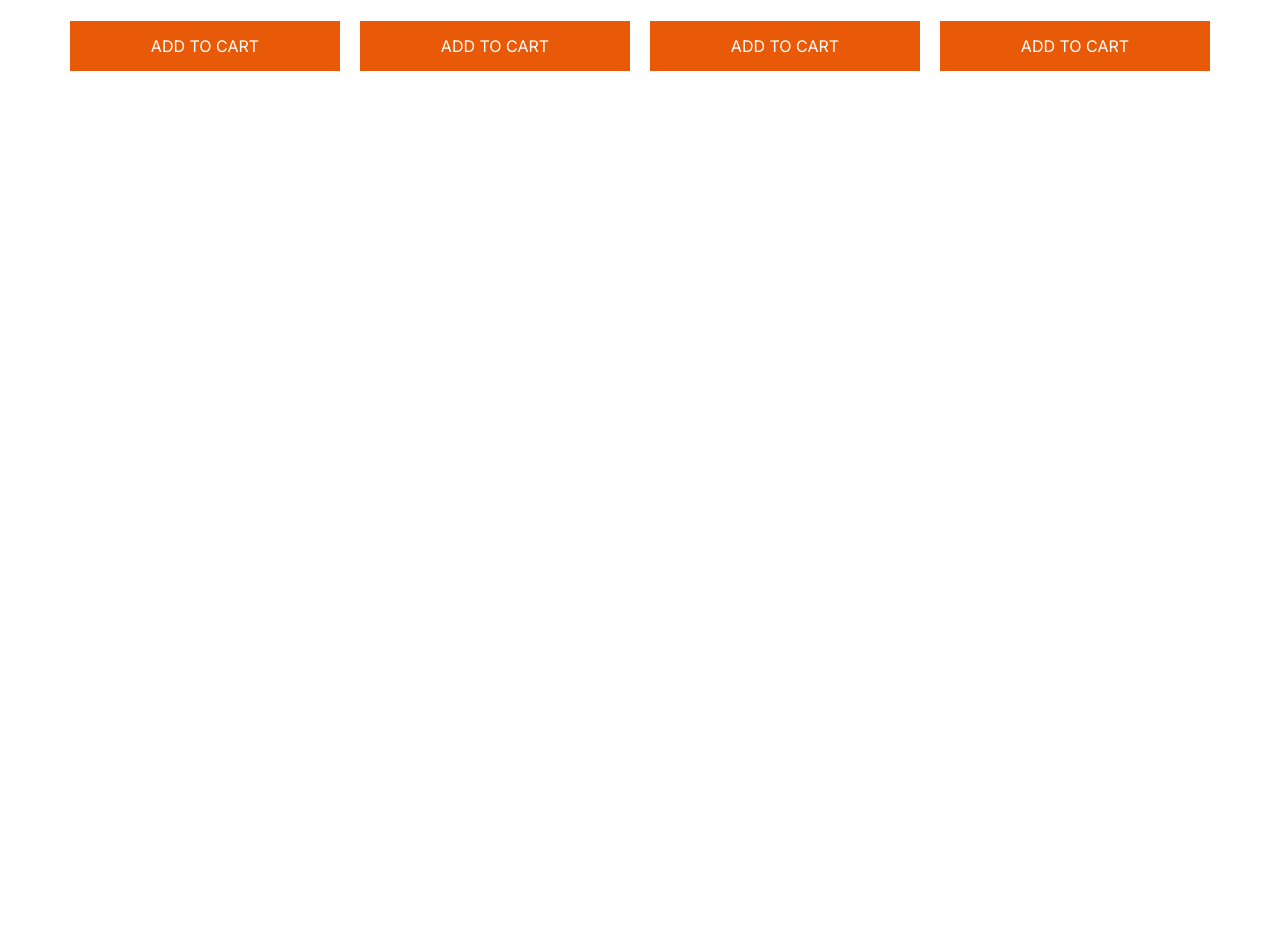
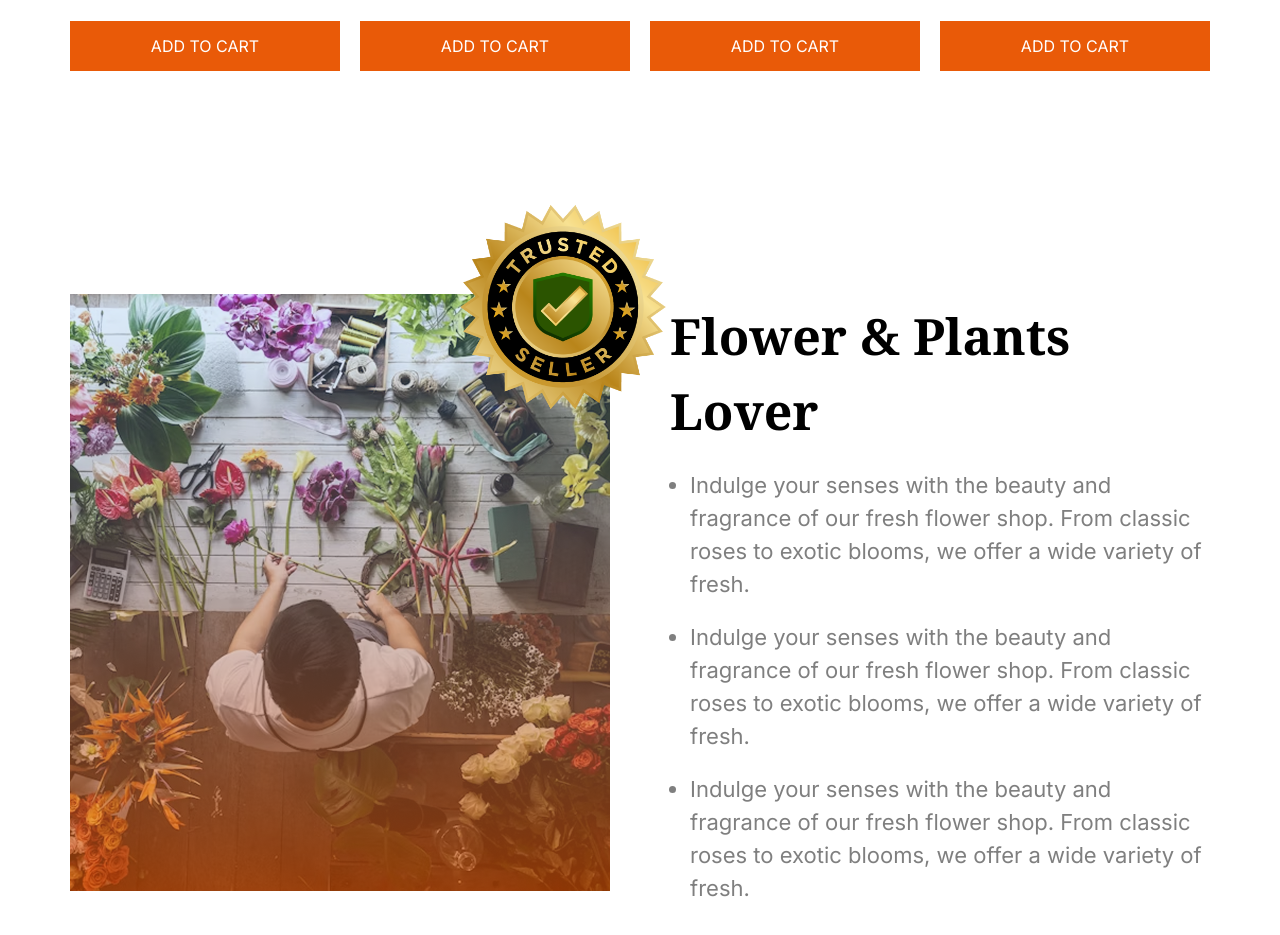
Before and after one commit to marufmahin/B12A02-Responsive-Flowers, a plain HTML site: page index.html in a window 1280 px wide. Shown: the part 1721-2656 px from the top of the page. Before the commit the page ends 1792 px from the top, so only its background shows below. Drawn offline with nearby package versions, Linux system fonts and the light colour scheme.

Commit message:
Flower & Plants Lover Section Added

```diff
--- a/index.html
+++ b/index.html
@@ -133,6 +133,36 @@
             </div>
          </section>
 
+         <!--  Plants Lover section-->
+
+         <section class="lg:flex lg:flex-row lg:mt-52 mt-10 lg:justify-between flex flex-col justify-center items-center mb-52 mx-4 lg:mx-0">
+
+            <div class="flex max-w-[540px]">
+                <img src="assets/flower-store.png" alt="">
+                <img class=" hidden lg:block w-[286px] h-[286px] ml-[-190px] mt-[-130px]" src="assets/trusted-badge.png" alt="">
+
+            </div>
+
+            <div class="max-w-[540px]">
+                <h3 class="noto-serif text-black font-bold lg:text-[50px] text-[30px] mt-5">Flower & Plants <span class="hidden lg:inline"> <br> </span> Lover</h3>
+
+
+                    <ul class="list-disc inter-normal  pl-5 text-[#00000080] lg:text-[22px] text-[14px] flex flex-col gap-5 mt-5">
+                        <li>
+                            Indulge your senses with the beauty and fragrance of our fresh flower shop. From classic roses to exotic blooms, we offer a wide variety of fresh.
+
+                        </li>
+                        <li>
+                            Indulge your senses with the beauty and fragrance of our fresh flower shop. From classic roses to exotic blooms, we offer a wide variety of fresh.
+                        </li>
+                        <li>
+                            Indulge your senses with the beauty and fragrance of our fresh flower shop. From classic roses to exotic blooms, we offer a wide variety of fresh.
+                        </li>
+                    </ul>
+                </div>
+
+         </section>
+
 
     </main>
 
```
